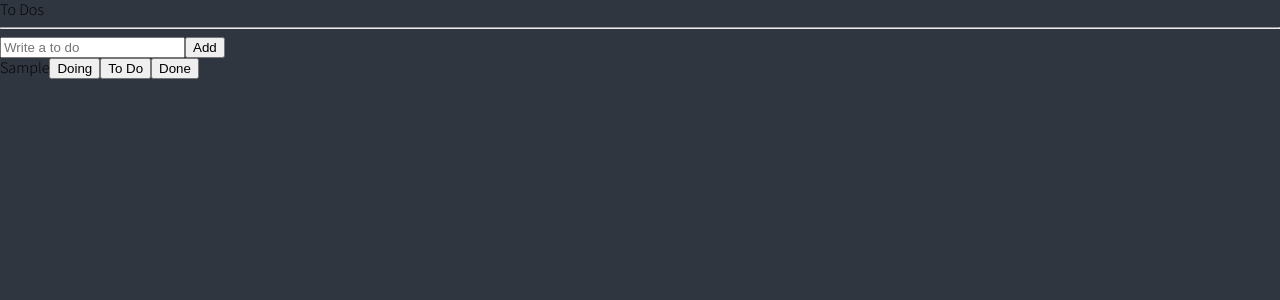
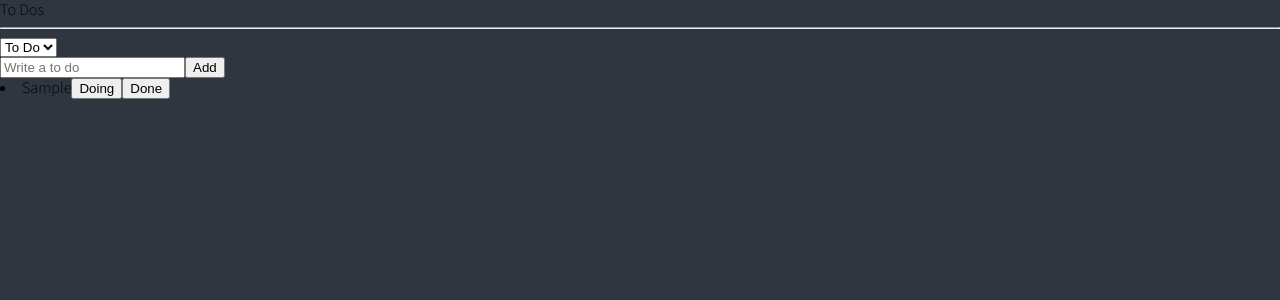
Before and after one commit to JeongHwan96/ToDO, a React (Create React App) app: page / in a window 1280 px wide. Both pictures are taken after typing "Sample" into the empty fields and a click on the button "Add". Shown: the top 300 px of the page. Built offline with nearby package versions, Linux system fonts and the light colour scheme.

Commit message:
recoli selector

```diff
--- a/src/atoms.tsx
+++ b/src/atoms.tsx
@@ -1,12 +1,24 @@
-import { atom } from "recoil";
-
+import { atom, selector } from "recoil";
 export interface IToDo {
   text: string;
   id: number;
   category: "TO_DO" | "DOING" | "DONE";
 }
 
+export const categoryState = atom({
+  key: "category",
+  default: "TO_DO",
+});
+
 export const toDoState = atom<IToDo[]>({
   key: "toDo",
   default: [],
 });
+export const toDoSelector = selector({
+  key: "toDoSelector",
+  get: ({ get }) => {
+    const toDos = get(toDoState);
+    const category = get(categoryState);
+    return toDos.filter((toDo) => toDo.category === category);
+  },
+});
--- a/src/components/ToDo.tsx
+++ b/src/components/ToDo.tsx
@@ -1,14 +1,44 @@
-import { IToDo } from "../atoms";
+import React from "react";
+import { useSetRecoilState } from "recoil";
+import { IToDo, toDoState } from "../atoms";
 
-function ToDo({ text }: IToDo) {
+function ToDo({ text, category, id }: IToDo) {
+  const setToDos = useSetRecoilState(toDoState);
+  const onClick = (event: React.MouseEvent<HTMLButtonElement>) => {
+    const {
+      currentTarget: { name },
+    } = event;
+    setToDos((oldToDos) => {
+      const targetIndex = oldToDos.findIndex((toDo) => toDo.id === id);
+      const oldToDo = oldToDos[targetIndex];
+      const newToDo = { text, id, category: name as any };
+      console.log(oldToDo, newToDo);
+      return [
+        ...oldToDos.slice(0, targetIndex),
+        newToDo,
+        ...oldToDos.slice(targetIndex + 1),
+      ];
+    });
+  };
   return (
     <li>
       <span>{text}</span>
-      <button>Doing</button>
-      <button>To Do</button>
-      <button>Done</button>
+      {category !== "DOING" && (
+        <button name="DOING" onClick={onClick}>
+          Doing
+        </button>
+      )}
+      {category !== "TO_DO" && (
+        <button name="TO_DO" onClick={onClick}>
+          To Do
+        </button>
+      )}
+      {category !== "DONE" && (
+        <button name="DONE" onClick={onClick}>
+          Done
+        </button>
+      )}
     </li>
   );
 }
-
 export default ToDo;
--- a/src/components/ToDoList.tsx
+++ b/src/components/ToDoList.tsx
@@ -1,20 +1,28 @@
-import { useRecoilValue } from "recoil";
-import { toDoState } from "../atoms";
+import React from "react";
+import { useRecoilState, useRecoilValue } from "recoil";
+import { categoryState, toDoSelector } from "../atoms";
 import CreateToDo from "./CreateToDo";
 import ToDo from "./ToDo";
 
 function ToDoList() {
-  const toDos = useRecoilValue(toDoState);
+  const toDos = useRecoilValue(toDoSelector);
+  const [category, setCategory] = useRecoilState(categoryState);
+  const onInput = (event: React.FormEvent<HTMLSelectElement>) => {
+    setCategory(event.currentTarget.value);
+  };
   return (
     <div>
       <h1>To Dos</h1>
       <hr />
+      <select value={category} onInput={onInput}>
+        <option value="TO_DO">To Do</option>
+        <option value="DOING">Doing</option>
+        <option value="DONE">Done</option>
+      </select>
       <CreateToDo />
-      <ul>
-        {toDos.map((toDo) => (
-          <ToDo key={toDo.id} {...toDo} />
-        ))}
-      </ul>
+      {toDos?.map((toDo) => (
+        <ToDo key={toDo.id} {...toDo} />
+      ))}
     </div>
   );
 }
```
